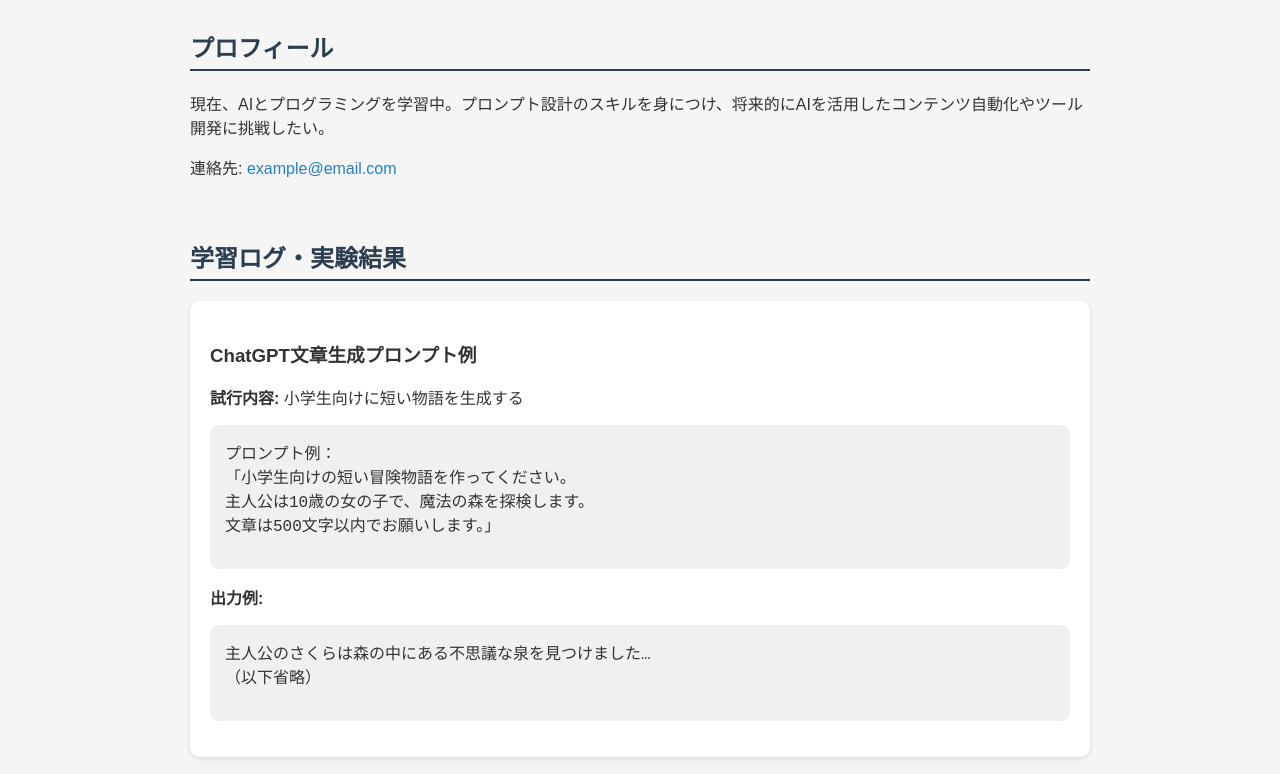
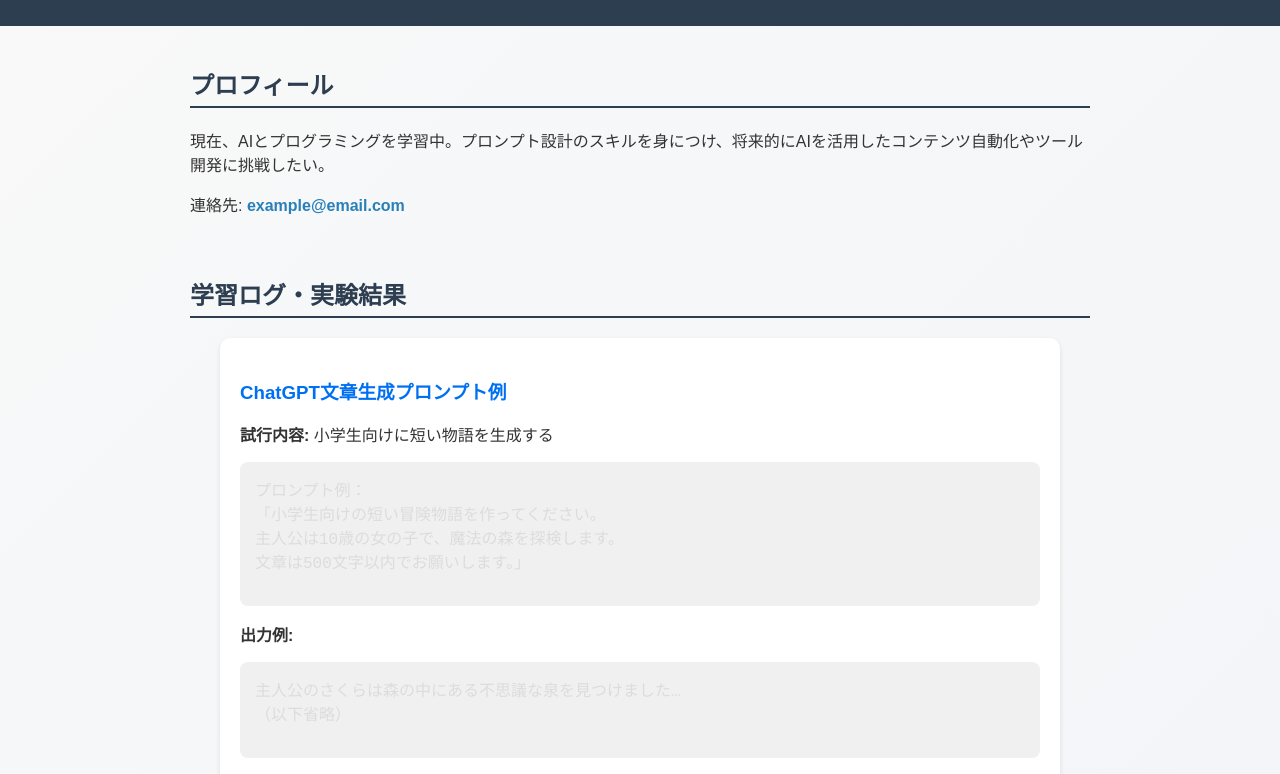
Before and after one commit to toshi-hon/prompt-portfolio, a plain HTML site: page index.html in a window 1280 px wide. Shown: the part 170-944 px from the top of the page. Drawn offline with Linux system fonts and the light colour scheme.

Commit message:
Update index.html

```diff
--- a/index.html
+++ b/index.html
@@ -1,5 +1,11 @@
 <!DOCTYPE html>
 <html lang="ja">
+<head>
+  <meta charset="UTF-8">
+  <title>プロンプトエンジニア ポートフォリオ</title>
+  <link rel="stylesheet" href="css/style.css">
+  <link href="https://fonts.googleapis.com/css2?family=Roboto:wght@400;700&display=swap" rel="stylesheet">
+</head>
 <head>
     <meta charset="UTF-8">
     <meta name="viewport" content="width=device-width, initial-scale=1.0">
```
